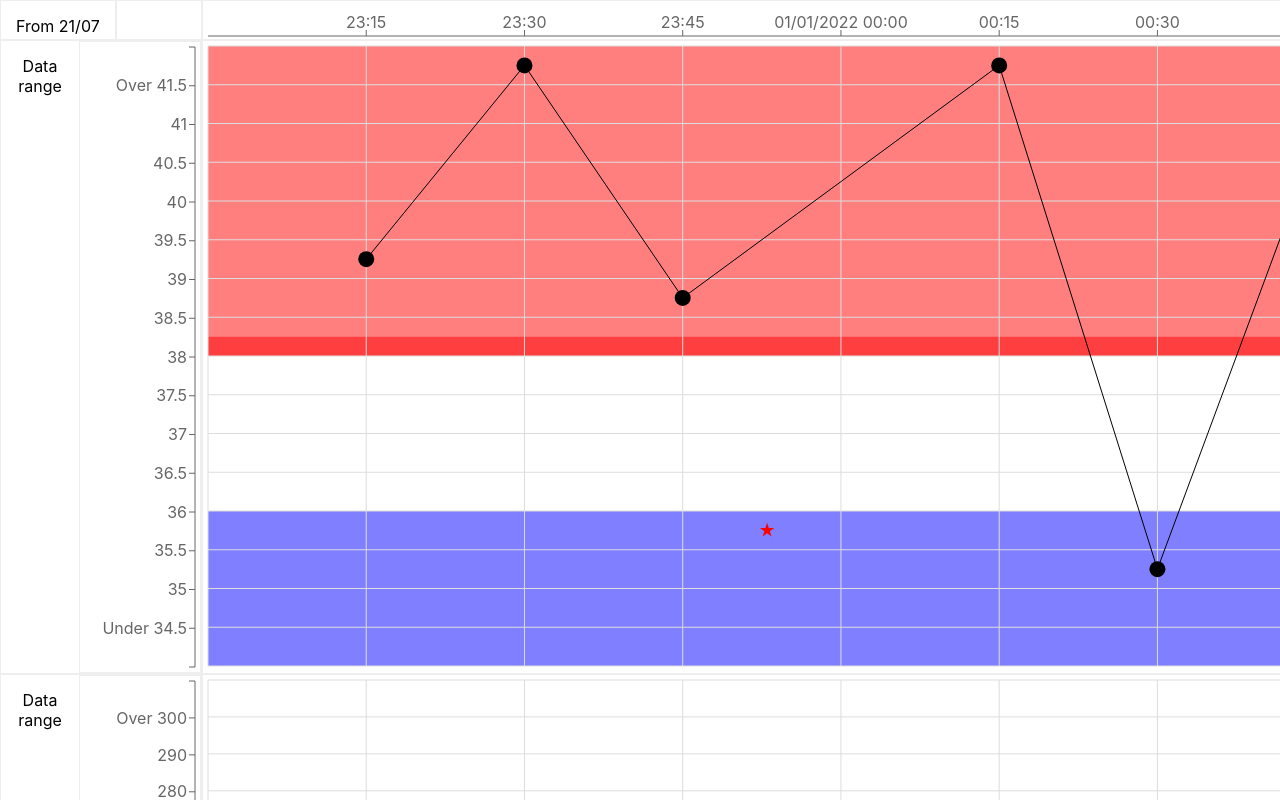
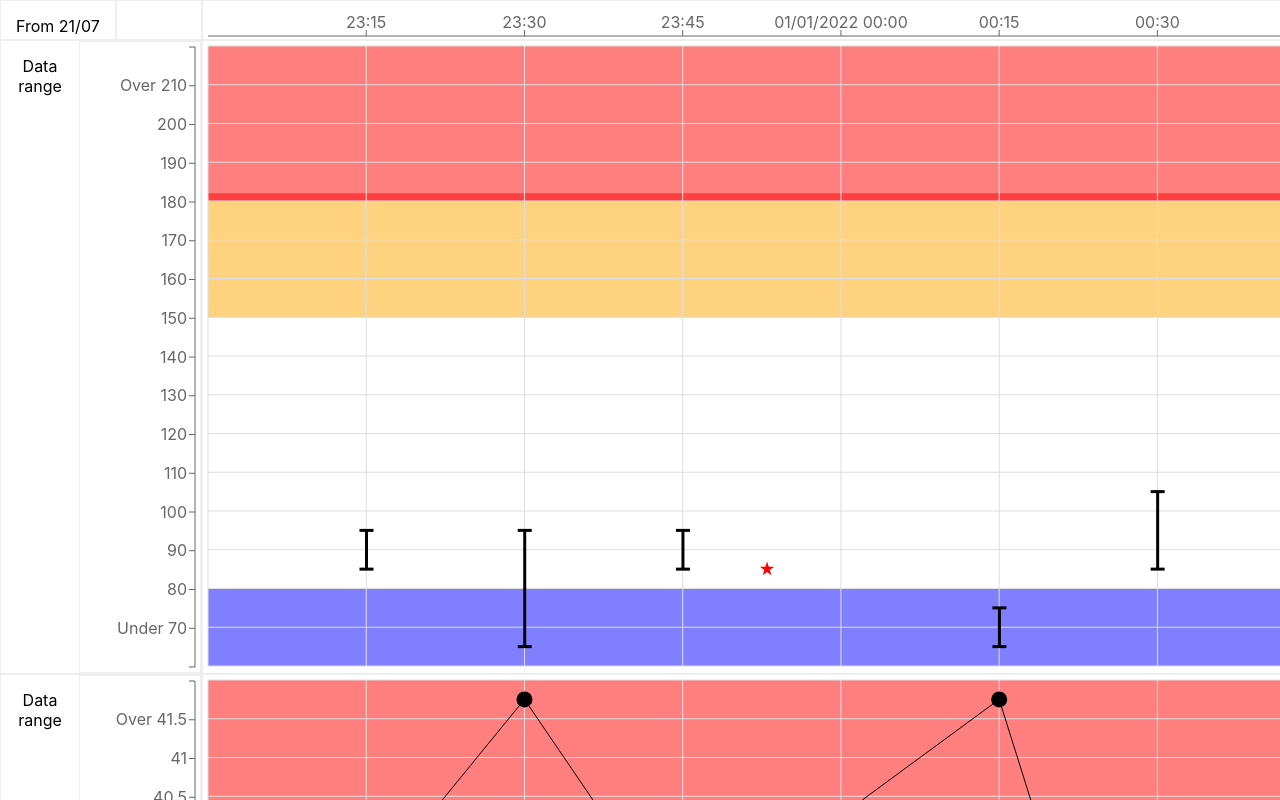
Before and after one commit to seeliang/react-solutions, a React (Create React App) app in the folder solutions/recharts/: page / in a window 1280 px wide. Shown: the top 800 px of the page. Built offline with nearby package versions, Linux system fonts and the light colour scheme.

Commit message:
chore: order of display

```diff
--- a/solutions/recharts/src/App.js
+++ b/solutions/recharts/src/App.js
@@ -15,10 +15,11 @@ function App() {
   return (
     <div className="App">
       <TableHead />
+      <Double />
       <SingleFloat />
       <Stacked />
       <Split />
-    <Double />
+
     <Number />
     <OneRow />
     </div>
```
